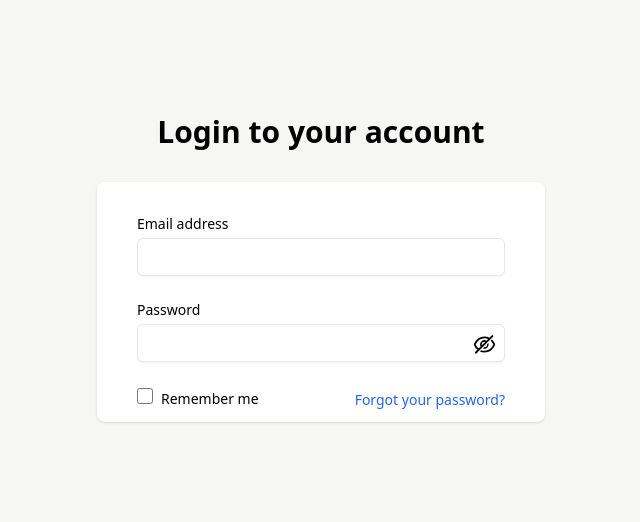
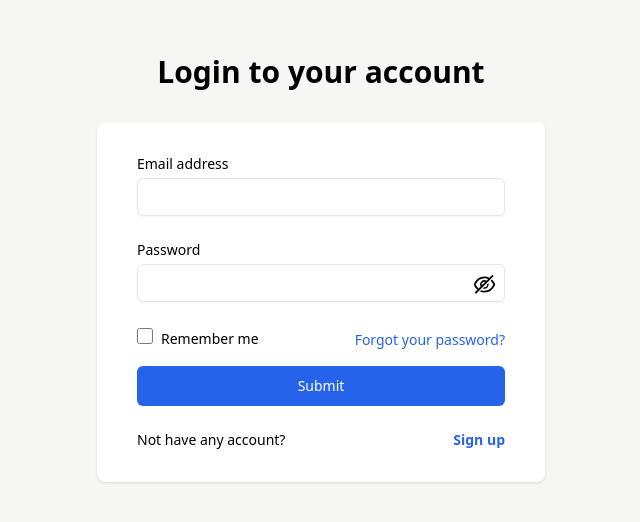
Before and after one commit to AthulBiju11/JERIN-MINI-PROJ, a React (Create React App) app in the folder frontend/: page /login in a window 1280 px wide. Shown: the part 144-666 px from the top of the page, without its empty margins (319-959 px from the left). Built offline with nearby package versions, Linux system fonts and the light colour scheme.

Commit message:
login page completed

```diff
--- a/frontend/src/components/login/login.jsx
+++ b/frontend/src/components/login/login.jsx
@@ -1,7 +1,7 @@
 import { React, useState } from "react";
 import { AiOutlineEye, AiOutlineEyeInvisible } from "react-icons/ai";
 import Styles from "../../styles/style.js";
-
+import {Link} from "react-router-dom";
 
 const Login = () => {
   const [email, setEmail] = useState("");
@@ -20,8 +20,6 @@ const Login = () => {
         <div className="bg-white py-8 px-4 shadow sm:rounded-lg sm:px-10 ">
           <form className="space-y-6 ">
             {/* the outer box container */}
-
-
             {/* email address textfield */}
             <div>
               <label
@@ -43,8 +41,6 @@ const Login = () => {
               </div>
             </div>
             {/* email address textfield */}
-
-
             {/* password text field */}
             <div>
               <label
@@ -55,7 +51,7 @@ const Login = () => {
               </label>
               <div className="mt-1 relative">
                 <input
-                  type= {visible ? "text" : "password"}
+                  type={visible ? "text" : "password"}
                   name="password"
                   autoComplete="current-password"
                   required
@@ -75,39 +71,64 @@ const Login = () => {
                     className="absolute right-2 top-2 cursor-pointer"
                     size={25}
                     onClick={() => setVisible(true)}
-
                   />
                 )}
               </div>
             </div>
             {/* password text field */}
-
-
             {/* Remember me with checkbox*/}
             <div className={`${Styles.normalFlex} justify-between`}>
               <div className={`${Styles.normalFlex} h-1`}>
-                <input type="checkbox" name="remember-me" id="remember-me"
+                <input
+                  type="checkbox"
+                  name="remember-me"
+                  id="remember-me"
                   className="h-4 w-4 text-blue-600 focus:ring-blue-500 border-grey-300 rounded"
                 />
-                <label htmlFor="remember-me"
-                className="ml-2  text-sm text-grey-900">
+                <label
+                  htmlFor="remember-me"
+                  className="ml-2  text-sm text-grey-900"
+                >
                   Remember me
                 </label>
               </div>
               {/* Remember me */}
 
-
               {/* forget password  */}
-              <div className="text-sm">
-                <a href="forgot-password"
-                className="float-right font-medium text-blue-600 hover:text-blue-500">
+              <div className="text-sm mb-9">
+                <a
+                  href="forgot-password"
+                  className="float-right font-medium text-blue-600 hover:text-blue-500"
+                >
                   Forgot your password?
                 </a>
               </div>
               {/* forget password  */}
+            </div>{" "}
+            {/*end of remember me */}
 
+              {/*submit button */}
+            <div>
+              <button
+                type="submit"
+                className="group relative w-full h-[40px] justify-center py-2 px-4 border-transparent text-sm font-medium rounded-md text-white bg-blue-600 hover:bg-blue-700 "
+              >
+                  Submit
+              </button>
+            </div>
+                  {/*submit button */}
 
-            </div> {/*end of remember me */}
+                  {/*signup button */}
+            <div className={`${Styles.normalFlex} w-full flex justify-between`}>
+                  <h4 className="text-sm">Not have any account?</h4>
+                  <Link to="/sign up" className="text-blue-600 hover:text-blue-500 text-sm font-semibold">
+                    <p className="hover:underline">
+                    Sign up
+                    </p>
+                  </Link>
+
+              </div>
+                  {/*signup button */}
 
 
           </form>
```
Lines whose indentation alone changed are shown as unchanged.
